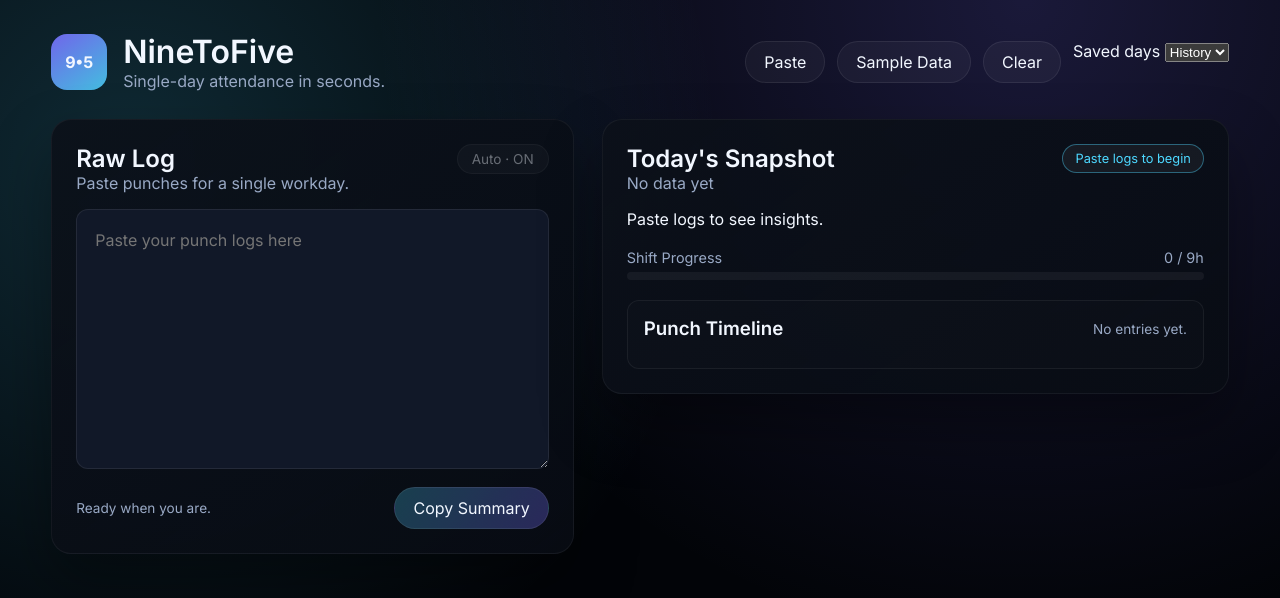
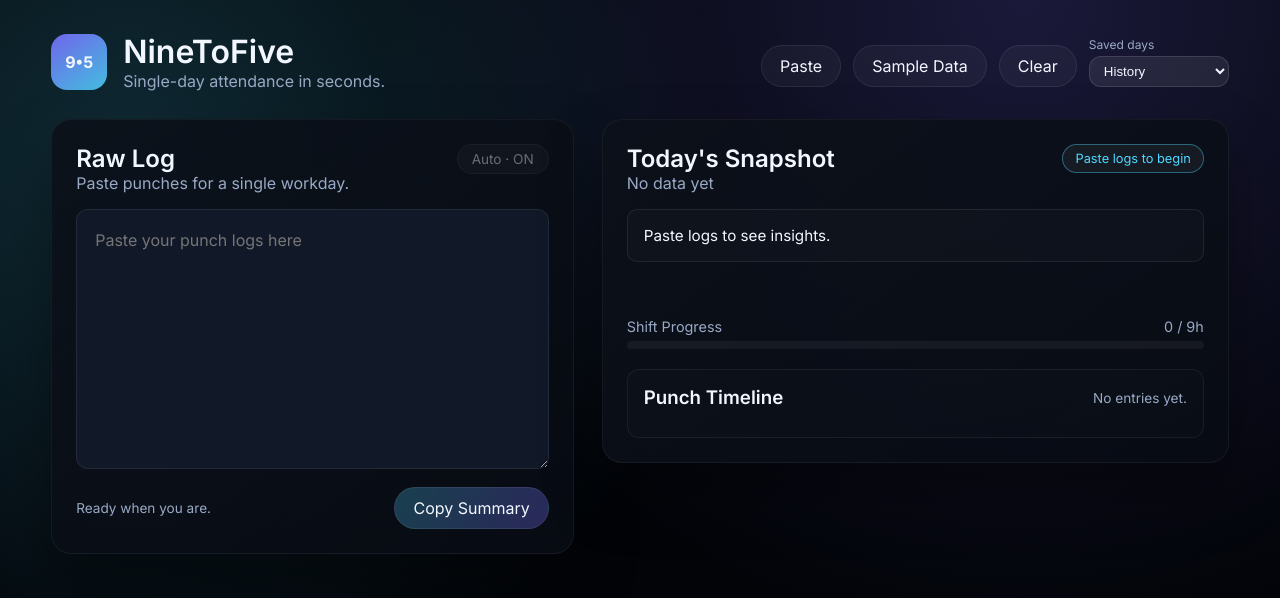
Before and after one commit to viru185/ninetofive, a plain HTML site: page index.html in a window 1280 px wide. Drawn offline with Linux system fonts and the light colour scheme.

Commit message:
feat(ui): implement compact and glanceable styling for dashboard components
- Style header, dropdown, and input shell
- Add layout for summary panel, chips, and metrics grid
- Improve readability of timeline and expected OUT section
- Optimize UI for quick single-day analysis

```diff
--- a/styles.css
+++ b/styles.css
@@ -108,6 +108,25 @@ button.chip,
   display: flex;
   flex-wrap: wrap;
   gap: 12px;
+  align-items: flex-end;
+}
+
+.history-control {
+  display: flex;
+  flex-direction: column;
+  gap: 4px;
+  font-size: 0.75rem;
+  color: var(--text-muted);
+}
+
+.history-control select {
+  background: rgba(255, 255, 255, 0.08);
+  border: 1px solid rgba(255, 255, 255, 0.12);
+  border-radius: 12px;
+  color: var(--text);
+  padding: 6px 10px;
+  min-width: 140px;
+  cursor: pointer;
 }
 
 .app-layout {
@@ -179,6 +198,16 @@ textarea:focus {
   margin-bottom: 20px;
 }
 
+.summary-message {
+  border-radius: calc(var(--radius) - 10px);
+  border: 1px solid rgba(255, 255, 255, 0.08);
+  padding: 16px;
+  background: rgba(255, 255, 255, 0.02);
+  margin-bottom: 18px;
+  font-size: 0.95rem;
+  color: var(--text);
+}
+
 .metric-card {
   background: rgba(255, 255, 255, 0.02);
   border: 1px solid rgba(255, 255, 255, 0.06);
@@ -205,6 +234,16 @@ textarea:focus {
 .metric-card small {
   color: var(--text-muted);
   font-size: 0.75rem;
+}
+
+.expected-row {
+  display: flex;
+  justify-content: space-between;
+  flex-wrap: wrap;
+  gap: 10px;
+  margin-bottom: 18px;
+  font-size: 0.9rem;
+  color: var(--text-muted);
 }
 
 .metric-card::after {
```
